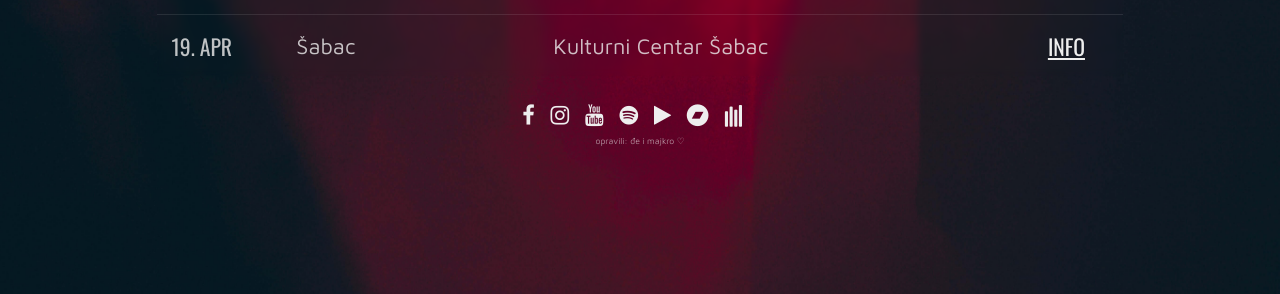
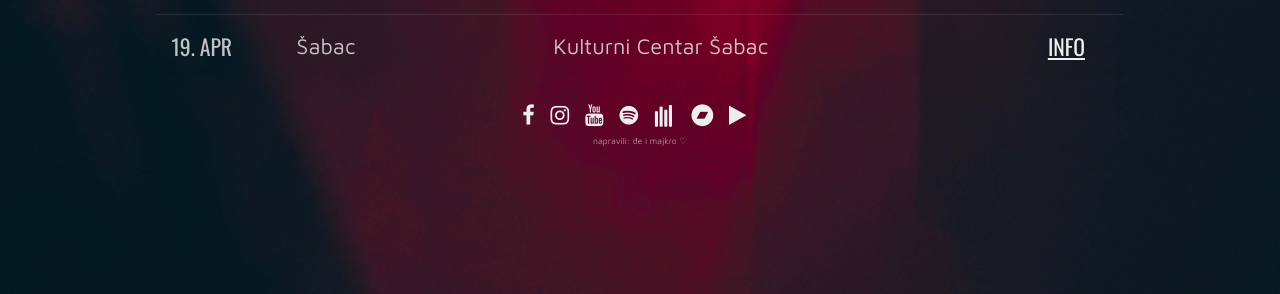
Before and after one commit to buckesidi/buckesidi.github.io, a Jekyll site: the page built from index.md, in a window 1280 px wide. Shown: the part 601-895 px from the top of the page. Built offline with Jekyll 4.4.1, drawn with Linux system fonts in a browser that asks for light colours.

Commit message:
Update footer.html

```diff
--- a/_includes/footer.html
+++ b/_includes/footer.html
@@ -2,12 +2,12 @@
 <footer>
     <a href="https://www.facebook.com/buckesidi"><i class="fa fa-facebook"></i></a>
     <a href="https://www.instagram.com/buckesidi"><i class="fa fa-instagram"></i></a>
-    <a href="https://www.youtube.com/channel/UC-Nf5yWLdVBaW9NXZrPTtjA"><i class="fa fa-youtube"></i></a>
+    <a href="https://www.youtube.com/c/buckesidi"><i class="fa fa-youtube"></i></a>
     <a href="https://open.spotify.com/artist/0yujOFSHf3DlwirE8dsGuG"><i class="fa fa-spotify"></i></a>
+    <a href="https://www.deezer.com/en/artist/9377916"><i class="fa fa-align-left fa-rotate-270"></i></a>
+    <a href="https://buckesidi.bandcamp.com/"><i class="fa fa-bandcamp"></i></a>
     <a href="https://play.google.com/music/preview/Ai2ehfht5lvvx224lwceag6k7i4"><i class="fa fa-play"></i></a>
-    <a href="https://buckesidi.bandcamp.com/"><i class="fa fa-bandcamp"></i></a>
-    <a href="https://www.deezer.com/en/artist/9377916"><i class="fa fa-align-left fa-rotate-270"></i></a>
-    <span>opravili: đe i majkro ♡</span>
+    <span>napravili: đe i majkro ♡</span>
 </footer>
 </main>
 </body>
```
